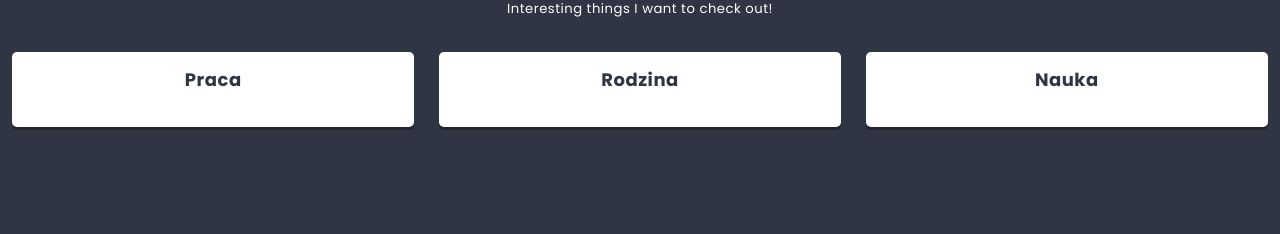
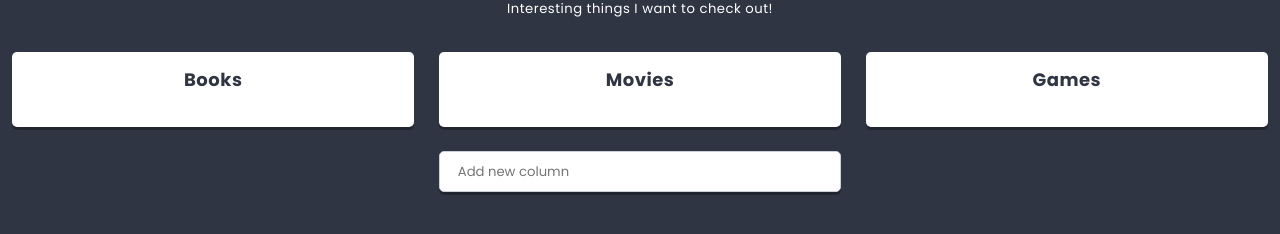
Before and after one commit to PrzemyslawKowalczyk924/react-school, a React app: page / in a window 1280 px wide. Shown: the part 380-614 px from the top of the page. Built offline with nearby package versions, Linux system fonts and the light colour scheme.

Commit message:
Add addColumn() to List.js

```diff
--- a/src/components/App/App.js
+++ b/src/components/App/App.js
@@ -10,7 +10,7 @@
       <main className={styles.component}>
         <h1 className={styles.title}>{pageContents.title}</h1>
         <h2 className={styles.subtitle}>{pageContents.subtitle}</h2>
-        <List title={['Things to do ', <sup key='1'>soon!</sup>]} image={"http://uploads.kodilla.com/bootcamp/fer/11.react/space.png"} {...listData} />
+        <List {...listData} />
       </main>
     )
   }
--- /dev/null
+++ b/src/components/Button/Button.js
@@ -0,0 +1,11 @@
+import React from 'react';
+import styles from './Button.scss';
+
+const Button = ({variant = '', ...otherProps}) => (
+  <button
+    {...otherProps}
+    className={styles.component + variant.split(' ').map(name => ' ' + (styles[name] || name)).join('')}
+  />
+);
+
+export default Button;
--- /dev/null
+++ b/src/components/Creator/Creator.js
@@ -0,0 +1,63 @@
+import React from 'react';
+import styles from './Creator.scss';
+import Button from '../Button/Button';
+import PropTypes from 'prop-types';
+
+class Creator extends React.Component {
+  static propTypes = {
+    text: PropTypes.string,
+  }
+
+  static defaultProps = {
+    text: 'Add new item',
+  }
+
+  state = {
+    value: '',
+    visibleButtons: false,
+  }
+
+  handleChange = event => {
+    // console.log(event);
+    this.setState({
+      value: event.target.value,
+      visibleButtons: event.target.value.length > 0
+    });
+  }
+
+  handleOK = () => {
+    if(this.state.value != ''){
+      this.props.action(this.state.value);
+      this.setState({
+        value: '',
+        visibleButtons: false
+      });
+    }
+  }
+
+  handleCancel = () => {
+    this.setState({
+      value: '',
+      visibleButtons: false
+    });
+  }
+
+  render() {
+    return (
+      <div className={styles.component}>
+        <input
+          type='text'
+          placeholder={this.props.text}
+          value={this.state.value}
+          onChange={this.handleChange}
+        />
+        <div className={styles.buttons + (this.state.visibleButtons ? ' ' + styles.buttonsShown : '')}>
+          <Button onClick={this.handleOK}>OK</Button>
+          <Button onClick={this.handleCancel} variant='danger'>cancel</Button>
+        </div>
+      </div>
+    );
+  }
+}
+
+export default Creator;
--- /dev/null
+++ b/src/components/Icon.js
@@ -0,0 +1,5 @@
+import React from 'react';
+
+const Icon = props => (<i className={`fas fa-${props.name}`}></i>);
+
+export default Icon;
--- a/src/components/List/List.js
+++ b/src/components/List/List.js
@@ -5,8 +5,12 @@
 import Column from '../Column/Column.js';
 import {settings} from '../../data/dataStore';
 import ReactHtmlParser from 'react-html-parser';
+import Creator from '../Creator/Creator';
 
 class List extends React.Component {
+  state = {
+    columns: this.props.columns || [],
+  }
   static propTypes = {
     title: PropTypes.node.isRequired,
     description: PropTypes.node,
@@ -16,6 +20,21 @@
   static defaultProps = {
     description: settings.defaultListDescription,
   };
+  addColumn(title){
+    this.setState(state => (
+      {
+        columns: [
+          ...state.columns,
+          {
+            key: state.columns.length ? state.columns[state.columns.length-1].key+1 : 0,
+            title,
+            icon: 'list-alt',
+            cards: []
+          }
+        ]
+      }
+    ));
+  }
   render() {
     return (
       <section className={styles.component}>
@@ -24,9 +43,12 @@
           {ReactHtmlParser(this.props.description)}
         </div>
         <div className={styles.columns}>
-          <Column className={styles.title} title={'Praca'}/>
-          <Column className={styles.title} title={'Rodzina'}/>
-          <Column className={styles.title} title={'Nauka'}/>
+          {this.state.columns.map(({key, ...columnProps}) => (
+            <Column key={key} {...columnProps} />
+          ))}
+        </div>
+        <div className={styles.creator}>
+          <Creator text={settings.columnCreatorText} action={title => this.addColumn(title)}/>
         </div>
       </section>
     );
```
